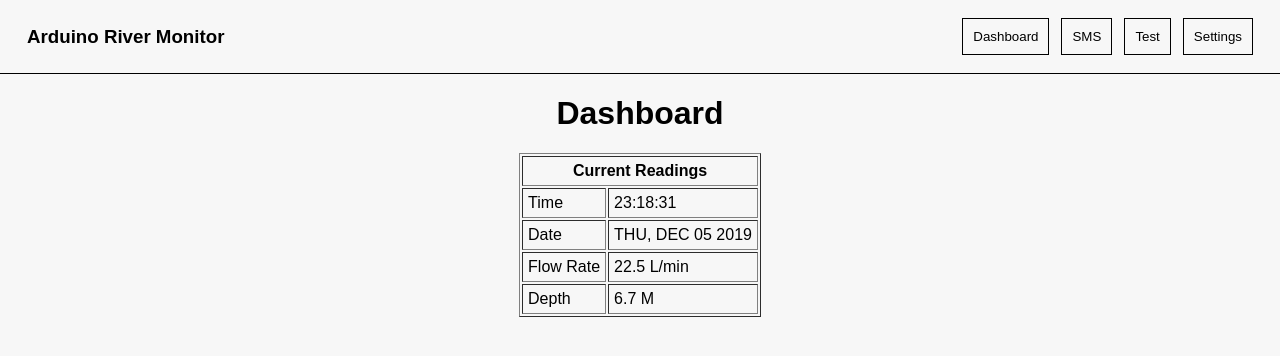
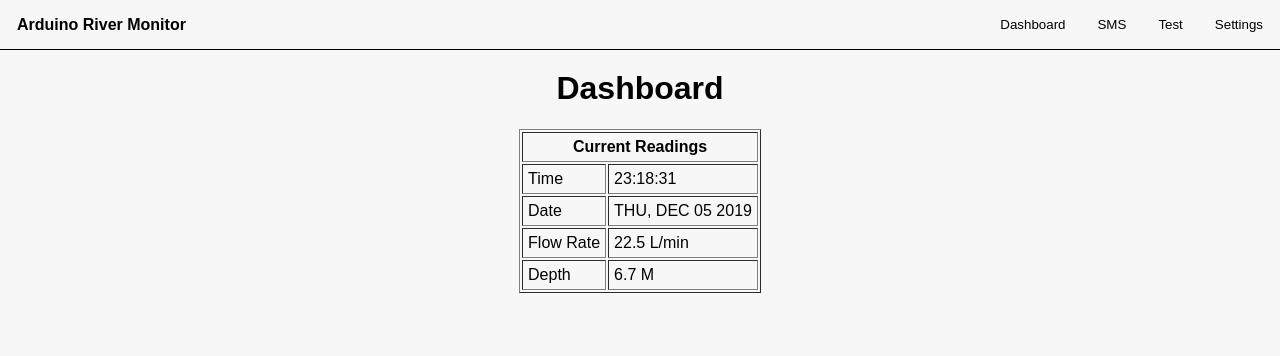
Before and after one commit to Cyphred/arduino-river-monitor, a plain HTML site: page web-interface/index.html in a window 1280 px wide. Drawn offline with Linux system fonts and the light colour scheme.

Commit message:
Updated navbar

```diff
--- a/web-interface/index.html
+++ b/web-interface/index.html
@@ -16,7 +16,7 @@
 
             <table id="navbar">
                 <td width="100%">
-                    <h3>Arduino River Monitor</h3>
+                    <b>Arduino River Monitor</b>
                 </td>
                 <td>
                     <input type="button" value="Dashboard" class="nav-button">
--- a/web-interface/style.css
+++ b/web-interface/style.css
@@ -29,12 +29,12 @@ a {
 }
 
 #navbar {
-    padding: 0px 20px 0px 20px;
+    padding-left: 10px;
     box-shadow: 0px 1px;
 }
 
 .nav-button {
     padding: 10px;
     background: #f7f7f7;
-    border: solid 1px #000;
+    border: none;
 }
```
